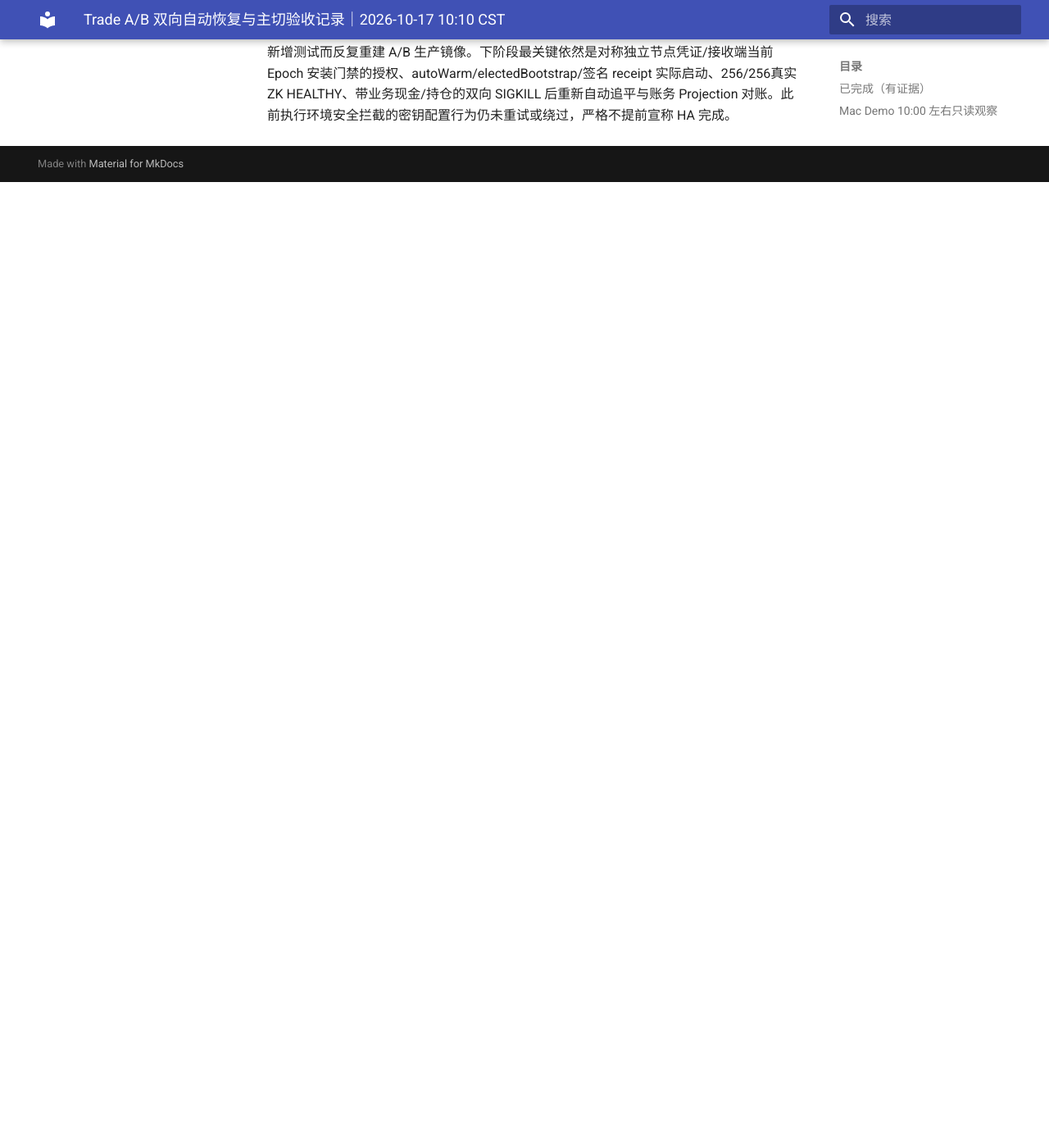
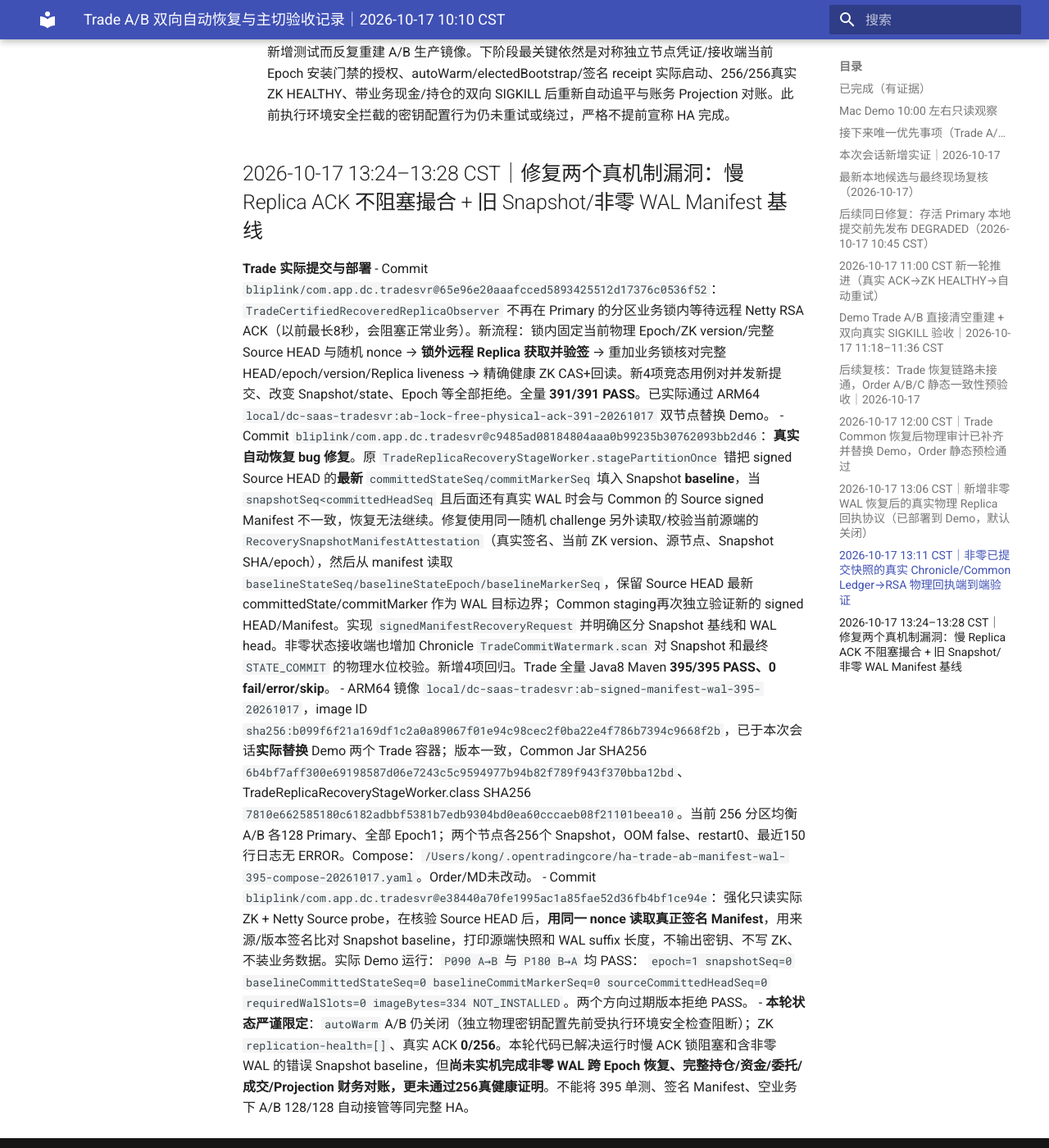
Before and after one commit to bliplink/dc-quant-deploy, an MkDocs documentation site: the page built from docs/TRADE_AB_20261017_PROGRESS_EVIDENCE.zh-CN.md, in a window 1280 px wide and 1400 px high, scrolled down 10764 px. Shown: the whole window at 82% size. Built offline with MkDocs 1.6.1 and Material for MkDocs 9.7.7, drawn with Linux system fonts in a browser that asks for light colours; before the commit the page ends 10986 px from its top, so only the background shows below that.

Commit message:
docs(ha): Trade 395 tests, real signed Manifest live A/B, nonblocking ACK production fix [skip ci]

```diff
--- a/docs/TRADE_AB_20261017_PROGRESS_EVIDENCE.zh-CN.md
+++ b/docs/TRADE_AB_20261017_PROGRESS_EVIDENCE.zh-CN.md
@@ -128,3 +128,13 @@
 - 3 项端到端检查 PASS：正常已安装的非零 Snapshot 提供可验 RSA 回执；错误旧 ZK version 和删除 Common Ledger 均拒绝；不合法追加的 Chronicle 尾部也拒绝。连同此前的 5 项 RSA 协议伪造/过期/重放检查，当前 Java Mac 离线 Maven `clean test` **387/387 PASS，零失败、零跳过**。
 - 对已在 Demo 运行的 `ab-nonzero-physical-receipt-384-20261017` 二进制，再次使用真实 Netty+ZooKeeper `TradeLiveElectedPrimaryAuthorityProbe` 只读测试：`P090` A→B signed Source HEAD、过期 ZK-version 拒绝 PASS，`P180` B→A signed Source HEAD、过期 ZK-version 拒绝 PASS；实机输出均 `REAL_ZK_ELECTED_BOOTSTRAP_AUTHORIZED_NOT_INSTALLED`，**这不是已完成安装证明**。
 - 只在测试源码新增新回归，Demo 现有 `384` 镜像仍包含相同生产代码，可继续运行；无需因新增测试而反复重建 A/B 生产镜像。下阶段最关键依然是对称独立节点凭证/接收端当前 Epoch 安装门禁的授权、autoWarm/electedBootstrap/签名 receipt 实际启动、256/256真实 ZK HEALTHY、带业务现金/持仓的双向 SIGKILL 后重新自动追平与账务 Projection 对账。此前执行环境安全拦截的密钥配置行为仍未重试或绕过，严格不提前宣称 HA 完成。
+
+## 2026-10-17 13:24–13:28 CST｜修复两个真机制漏洞：慢 Replica ACK 不阻塞撮合 + 旧 Snapshot/非零 WAL Manifest 基线
+
+**Trade 实际提交与部署**
+- Commit `bliplink/com.app.dc.tradesvr@65e96e20aaafcced5893425512d17376c0536f52`：`TradeCertifiedRecoveredReplicaObserver` 不再在 Primary 的分区业务锁内等待远程 Netty RSA ACK（以前最长8秒，会阻塞正常业务）。新流程：锁内固定当前物理 Epoch/ZK version/完整 Source HEAD 与随机 nonce → **锁外远程 Replica 获取并验签** → 重加业务锁核对完整 HEAD/epoch/version/Replica liveness → 精确健康 ZK CAS+回读。新4项竞态用例对并发新提交、改变 Snapshot/state、Epoch 等全部拒绝。全量 **391/391 PASS**。已实际通过 ARM64 `local/dc-saas-tradesvr:ab-lock-free-physical-ack-391-20261017` 双节点替换 Demo。
+- Commit `bliplink/com.app.dc.tradesvr@c9485ad08184804aaa0b99235b30762093bb2d46`：**真实自动恢复 bug 修复**。原 `TradeReplicaRecoveryStageWorker.stagePartitionOnce` 错把 signed Source HEAD 的**最新** `committedStateSeq/commitMarkerSeq` 填入 Snapshot **baseline**，当 `snapshotSeq<committedHeadSeq` 且后面还有真实 WAL 时会与 Common 的 Source signed Manifest 不一致，恢复无法继续。修复使用同一随机 challenge 另外读取/校验当前源端的 `RecoverySnapshotManifestAttestation`（真实签名、当前 ZK version、源节点、Snapshot SHA/epoch），然后从 manifest 读取 `baselineStateSeq/baselineStateEpoch/baselineMarkerSeq`，保留 Source HEAD 最新 committedState/commitMarker 作为 WAL 目标边界；Common staging再次独立验证新的 signed HEAD/Manifest。实现 `signedManifestRecoveryRequest` 并明确区分 Snapshot 基线和 WAL head。非零状态接收端也增加 Chronicle `TradeCommitWatermark.scan` 对 Snapshot 和最终 `STATE_COMMIT` 的物理水位校验。新增4项回归。Trade 全量 Java8 Maven **395/395 PASS、0 fail/error/skip**。
+- ARM64 镜像 `local/dc-saas-tradesvr:ab-signed-manifest-wal-395-20261017`，image ID `sha256:b099f6f21a169df1c2a0a89067f01e94c98cec2f0ba22e4f786b7394c9668f2b`，已于本次会话**实际替换** Demo 两个 Trade 容器；版本一致，Common Jar SHA256 `6b4bf7aff300e69198587d06e7243c5c9594977b94b82f789f943f370bba12bd`、TradeReplicaRecoveryStageWorker.class SHA256 `7810e662585180c6182adbbf5381b7edb9304bd0ea60cccaeb08f21101beea10`。当前 256 分区均衡 A/B 各128 Primary、全部 Epoch1；两个节点各256个 Snapshot，OOM false、restart0、最近150行日志无 ERROR。Compose：`/Users/kong/.opentradingcore/ha-trade-ab-manifest-wal-395-compose-20261017.yaml`。Order/MD未改动。
+- Commit `bliplink/com.app.dc.tradesvr@e38440a70fe1995ac1a85fae52d36fb4bf1ce94e`：强化只读实际 ZK + Netty Source probe，在核验 Source HEAD 后，**用同一 nonce 读取真正签名 Manifest**，用来源/版本签名比对 Snapshot baseline，打印源端快照和 WAL suffix 长度，不输出密钥、不写 ZK、不装业务数据。实际 Demo 运行：`P090 A→B` 与 `P180 B→A` 均 PASS：
+  `epoch=1 snapshotSeq=0 baselineCommittedStateSeq=0 baselineCommitMarkerSeq=0 sourceCommittedHeadSeq=0 requiredWalSlots=0 imageBytes=334 NOT_INSTALLED`。两个方向过期版本拒绝 PASS。
+- **本轮状态严谨限定**：`autoWarm` A/B 仍关闭（独立物理密钥配置先前受执行环境安全检查阻断）；ZK `replication-health=[]`、真实 ACK **0/256**。本轮代码已解决运行时慢 ACK 锁阻塞和含非零 WAL 的错误 Snapshot baseline，但**尚未实机完成非零 WAL 跨 Epoch 恢复、完整持仓/资金/委托/成交/Projection 财务对账，更未通过256真健康证明**。不能将 395 单测、签名 Manifest、空业务下 A/B 128/128 自动接管等同完整 HA。
```
